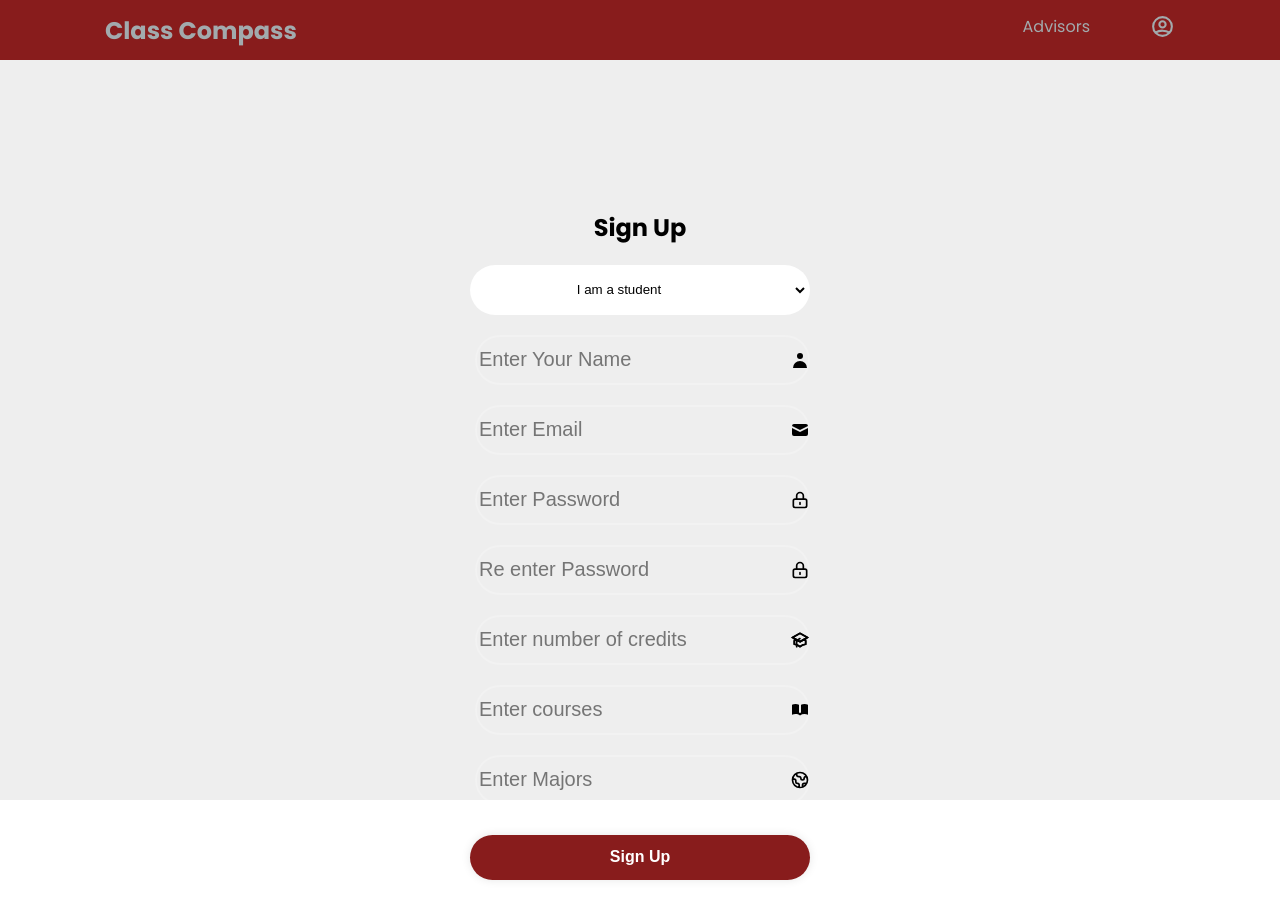
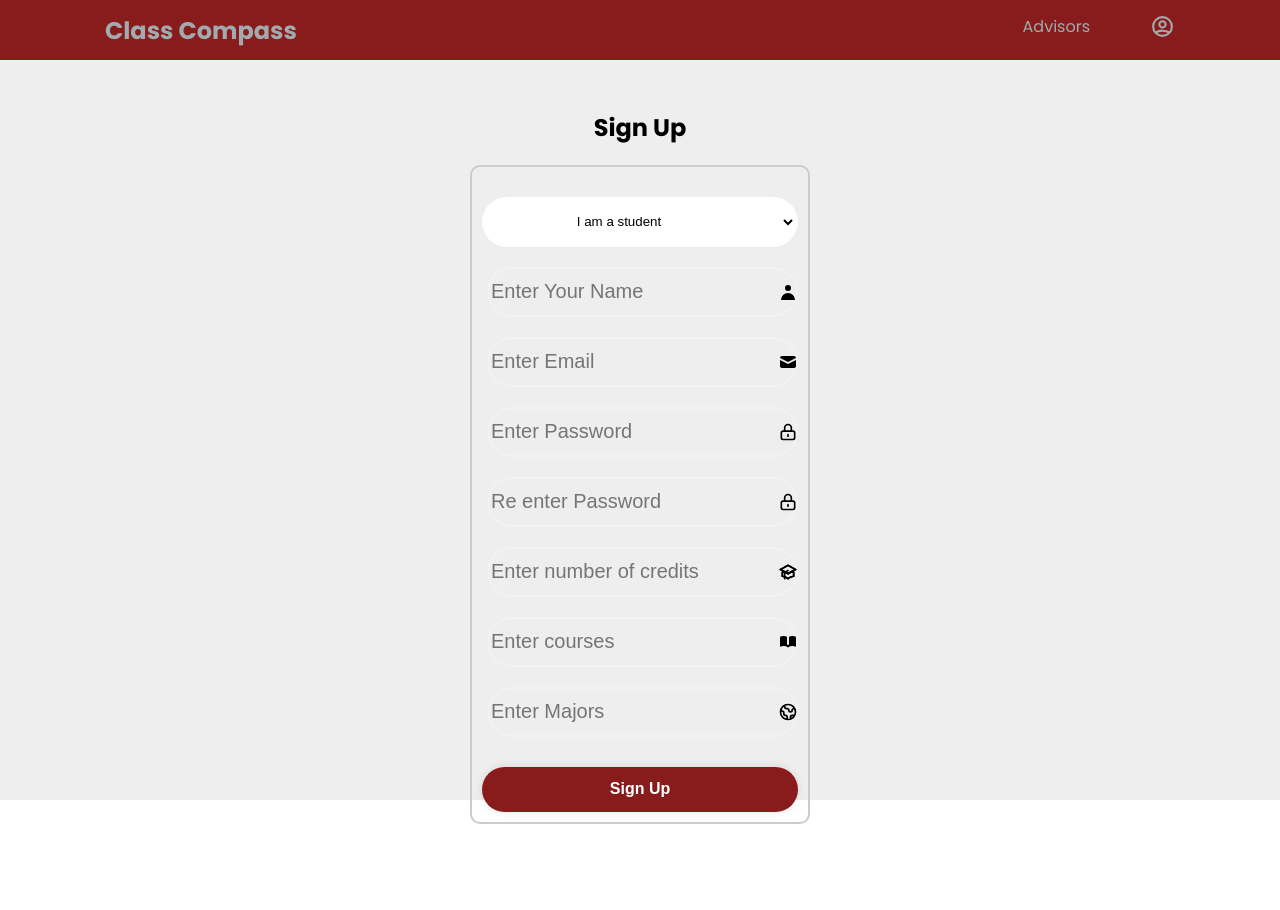
Before and after one commit to Ryu-From-Streets/classcompass, a React (Create React App) app in the folder frontend/: page /register in a window 1280 px wide. After the commit the page ends 854 px from the top, so only its background shows below. Built offline with nearby package versions, Linux system fonts and the light colour scheme.

Commit message:
minor updates

```diff
--- a/frontend/src/Pages/ForgotPage.js
+++ b/frontend/src/Pages/ForgotPage.js
@@ -17,6 +17,7 @@ const LoginPage = ({ isShowLogin }) => {
     <div className="login-page">
       <h2>Reset Password</h2>
       <form onSubmit={handleReset}>
+        <div className="input-container">
           <div className="input-box">
             <input
               type="email"
@@ -51,6 +52,7 @@ const LoginPage = ({ isShowLogin }) => {
             {" "}
             Reset Password{" "}
           </button>
+        </div>
       </form>
     </div>
   );
--- a/frontend/src/Pages/LoginPage.js
+++ b/frontend/src/Pages/LoginPage.js
@@ -12,6 +12,7 @@ const LoginPage = ({ isShowLogin }) => {
 
   return (
     <div className="login-page">
+      <h2>Welcome!</h2>
       <form onSubmit={handleLogin}>
         <div className="input-container">
           <div className="input-box">
--- a/frontend/src/Pages/RegisterPage.js
+++ b/frontend/src/Pages/RegisterPage.js
@@ -56,6 +56,7 @@ const SignUpPage = ({ isShowLogin }) => {
     <div className="login-page">
       <h2>Sign Up</h2>
       <form onSubmit={handleSignup}>
+       <div className="input-container">
         <div className="input-box">
           <select
             value={userType}
@@ -142,6 +143,7 @@ const SignUpPage = ({ isShowLogin }) => {
           {" "}
           Sign Up{" "}
         </button>
+      </div>
       </form>
     </div>
   );
--- a/frontend/src/Pages/login.css
+++ b/frontend/src/Pages/login.css
@@ -1,5 +1,5 @@
 .login-page {
-    margin: 100px auto;
+    margin: auto;
     width: 400px;
     padding: 30px;
   }
```
Lines whose indentation alone changed are shown as unchanged.
